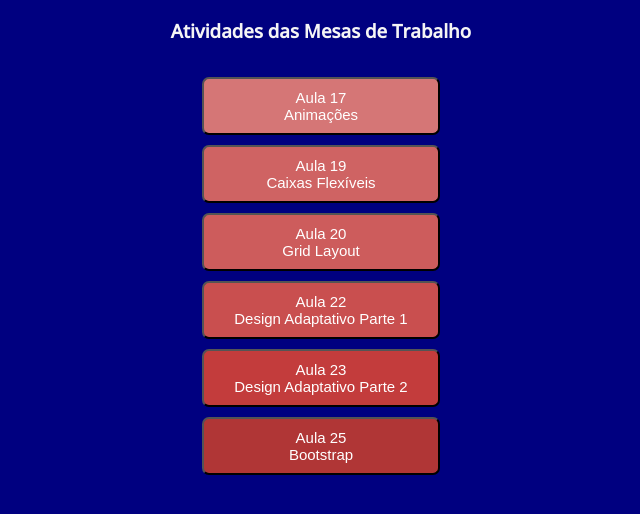
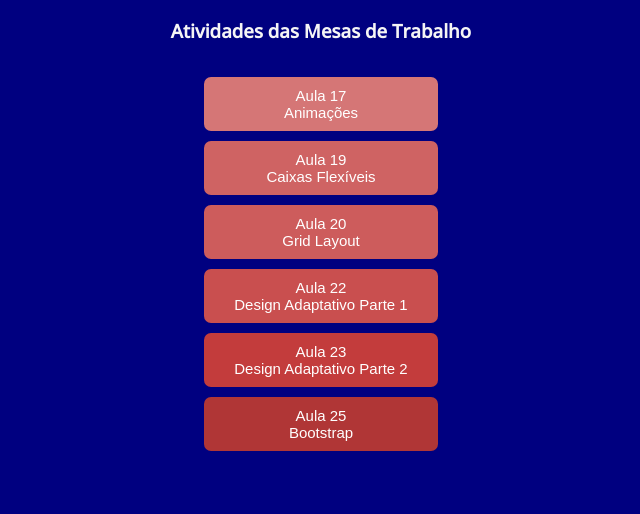
Before and after one commit to WirleySAlmeida/frontEndI, a plain HTML site: page index.html in a window 1280 px wide. Shown: the part 132-646 px from the top of the page, without its empty margins (319-959 px from the left). Drawn offline with nearby package versions, Linux system fonts and the light colour scheme.

Commit message:
botao sem borda

```diff
--- a/css/style.css
+++ b/css/style.css
@@ -12,7 +12,6 @@ header{
 
 main{
     padding: 15px 0;
-    border-radius: 10px;
     display: flex;
     flex-direction: column;
     align-items: center;
@@ -24,6 +23,7 @@ button{
     width: 174px;
     height: 34px;
     padding: 10px 30px;
+    border: none;
     border-radius: 7px;
     font-size: 15px;
 }
```
